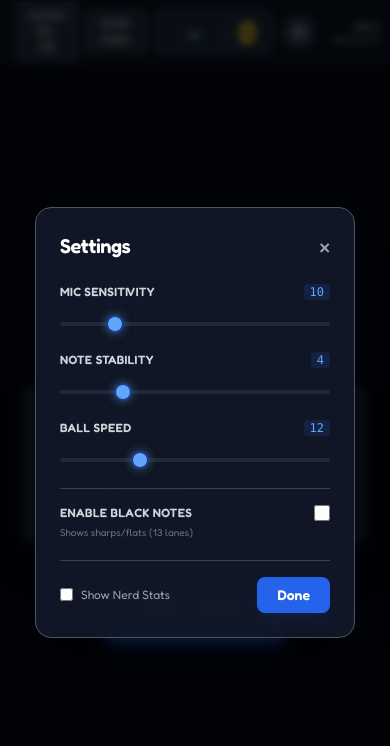
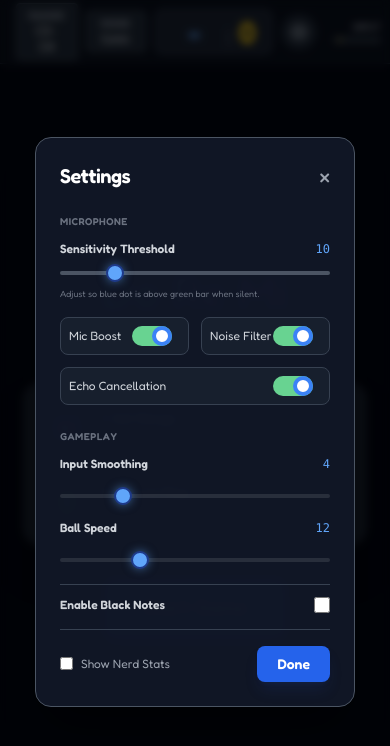
Before and after one commit to rodrigocipriani/pitchy, a plain HTML site: page index.html in a window 390 px wide. Both pictures are taken after a click on the button 299 px from the left and 31 px from the top of the page. Drawn offline with nearby package versions, Linux system fonts and the light colour scheme.

Commit message:
Enhance microphone settings UI and add audio configuration options

```diff
--- a/index.html
+++ b/index.html
@@ -43,6 +43,8 @@
       input[type="range"] {
         -webkit-appearance: none;
         background: transparent;
+        z-index: 10;
+        position: relative;
       }
       input[type="range"]::-webkit-slider-thumb {
         -webkit-appearance: none;
@@ -59,8 +61,17 @@
         width: 100%;
         height: 4px;
         cursor: pointer;
-        background: #1f2937;
+        background: rgba(255, 255, 255, 0.1);
         border-radius: 2px;
+      }
+
+      /* Toggles */
+      .toggle-checkbox:checked {
+        right: 0;
+        border-color: #68d391;
+      }
+      .toggle-checkbox:checked + .toggle-label {
+        background-color: #68d391;
       }
 
       .tuning-pulse {
@@ -133,7 +144,7 @@
       <div class="flex items-center gap-4">
         <button
           id="settingsBtn"
-          class="p-2 text-gray-400 hover:text-white transition bg-gray-800 rounded-full hover:bg-gray-700"
+          class="p-2 text-gray-400 hover:text-white transition bg-gray-800 rounded-full hover:bg-gray-700 relative"
         >
           <svg
             xmlns="http://www.w3.org/2000/svg"
@@ -226,18 +237,35 @@
           </button>
         </div>
 
-        <div class="mb-5 group">
-          <div class="flex justify-between mb-2">
-            <label
-              class="text-xs text-gray-300 font-bold uppercase tracking-wide"
-              >Mic Sensitivity</label
+        <!-- Mic Settings Group -->
+        <div class="mb-6">
+          <p
+            class="text-[10px] font-bold text-gray-500 uppercase mb-3 tracking-wider"
           >
-            <span
-              class="text-xs font-mono text-blue-400 bg-blue-900/30 px-1.5 rounded"
-              id="sensVal"
+            Microphone
+          </p>
+
+          <!-- Sensitivity with Visual Feedback -->
+          <div class="mb-4">
+            <div class="flex justify-between mb-1">
+              <label class="text-xs text-gray-300 font-bold"
+                >Sensitivity Threshold</label
+              >
+              <span class="text-xs font-mono text-blue-400" id="sensVal"
                 >10</span
               >
             </div>
+            <div class="relative h-6 flex items-center">
+              <!-- Background Volume Meter -->
+              <div
+                class="absolute inset-0 h-1 bg-gray-700 rounded-full overflow-hidden top-2.5"
+              >
+                <div
+                  id="settingMicBar"
+                  class="h-full bg-green-500 transition-all duration-75 w-0 opacity-50"
+                ></div>
+              </div>
+              <!-- Actual Slider -->
               <input
                 type="range"
                 id="sensSlider"
@@ -247,16 +275,95 @@
                 class="w-full"
               />
             </div>
+            <p class="text-[9px] text-gray-500 mt-0.5">
+              Adjust so blue dot is above green bar when silent.
+            </p>
+          </div>
 
-        <div class="mb-5 group">
+          <!-- Toggles Grid -->
+          <div class="grid grid-cols-2 gap-3">
+            <!-- Boost -->
+            <div
+              class="flex items-center justify-between bg-gray-800/50 p-2 rounded-lg border border-gray-700"
+            >
+              <span class="text-xs text-gray-300">Mic Boost</span>
+              <div
+                class="relative inline-block w-10 mr-2 align-middle select-none transition duration-200 ease-in"
+              >
+                <input
+                  type="checkbox"
+                  name="toggle"
+                  id="boostCheck"
+                  class="toggle-checkbox absolute block w-5 h-5 rounded-full bg-white border-4 appearance-none cursor-pointer checked:right-0 checked:border-blue-500 right-5 transition-all duration-200"
+                  checked
+                />
+                <label
+                  for="boostCheck"
+                  class="toggle-label block overflow-hidden h-5 rounded-full bg-gray-600 cursor-pointer"
+                ></label>
+              </div>
+            </div>
+
+            <!-- Noise Suppression -->
+            <div
+              class="flex items-center justify-between bg-gray-800/50 p-2 rounded-lg border border-gray-700"
+            >
+              <span class="text-xs text-gray-300">Noise Filter</span>
+              <div
+                class="relative inline-block w-10 mr-2 align-middle select-none transition duration-200 ease-in"
+              >
+                <input
+                  type="checkbox"
+                  name="toggle"
+                  id="noiseCheck"
+                  class="toggle-checkbox absolute block w-5 h-5 rounded-full bg-white border-4 appearance-none cursor-pointer checked:right-0 checked:border-blue-500 right-5 transition-all duration-200"
+                  checked
+                />
+                <label
+                  for="noiseCheck"
+                  class="toggle-label block overflow-hidden h-5 rounded-full bg-gray-600 cursor-pointer"
+                ></label>
+              </div>
+            </div>
+
+            <!-- Echo Cancellation -->
+            <div
+              class="flex items-center justify-between bg-gray-800/50 p-2 rounded-lg border border-gray-700 col-span-2"
+            >
+              <span class="text-xs text-gray-300">Echo Cancellation</span>
+              <div
+                class="relative inline-block w-10 mr-2 align-middle select-none transition duration-200 ease-in"
+              >
+                <input
+                  type="checkbox"
+                  name="toggle"
+                  id="echoCheck"
+                  class="toggle-checkbox absolute block w-5 h-5 rounded-full bg-white border-4 appearance-none cursor-pointer checked:right-0 checked:border-blue-500 right-5 transition-all duration-200"
+                  checked
+                />
+                <label
+                  for="echoCheck"
+                  class="toggle-label block overflow-hidden h-5 rounded-full bg-gray-600 cursor-pointer"
+                ></label>
+              </div>
+            </div>
+          </div>
+        </div>
+
+        <!-- Game Settings Group -->
+        <div class="mb-4">
+          <p
+            class="text-[10px] font-bold text-gray-500 uppercase mb-3 tracking-wider"
+          >
+            Gameplay
+          </p>
+
+          <div class="mb-4">
             <div class="flex justify-between mb-2">
-            <label
-              class="text-xs text-gray-300 font-bold uppercase tracking-wide"
-              >Note Stability</label
+              <label class="text-xs text-gray-300 font-bold"
+                >Input Smoothing</label
               >
-            <span
-              class="text-xs font-mono text-blue-400 bg-blue-900/30 px-1.5 rounded"
-              id="smoothVal"
+              <span class="text-xs font-mono text-blue-400" id="smoothVal"
                 >4</span
               >
             </div>
@@ -270,15 +377,10 @@
             />
           </div>
 
-        <div class="mb-5 group">
+          <div class="mb-4">
             <div class="flex justify-between mb-2">
-            <label
-              class="text-xs text-gray-300 font-bold uppercase tracking-wide"
-              >Ball Speed</label
-            >
-            <span
-              class="text-xs font-mono text-blue-400 bg-blue-900/30 px-1.5 rounded"
-              id="physVal"
+              <label class="text-xs text-gray-300 font-bold">Ball Speed</label>
+              <span class="text-xs font-mono text-blue-400" id="physVal"
                 >12</span
               >
             </div>
@@ -292,13 +394,11 @@
             />
           </div>
 
-        <!-- Chromatic Toggle -->
-        <div class="mb-5 border-t border-gray-700 pt-4">
+          <div class="border-t border-gray-700 pt-3">
             <label
               class="text-xs text-gray-300 flex items-center justify-between cursor-pointer group"
             >
-            <span
-              class="font-bold uppercase tracking-wide group-hover:text-white"
+              <span class="font-bold group-hover:text-white"
                 >Enable Black Notes</span
               >
               <input
@@ -307,9 +407,7 @@
                 class="rounded bg-gray-700 border-gray-600 text-blue-500 w-4 h-4"
               />
             </label>
-          <p class="text-[10px] text-gray-500 mt-1">
-            Shows sharps/flats (13 lanes)
-          </p>
+          </div>
         </div>
 
         <div
@@ -425,10 +523,50 @@
       const audioCtx = new (window.AudioContext || window.webkitAudioContext)();
       let analyser, microphone, dataArray, gainNode;
       let isAudioInitialized = false;
+      let currentStream = null;
 
+      const noteLabels = ["Do", "Re", "Mi", "Fa", "Sol", "La", "Si", "Do"];
+      const laneColors = [
+        "#1f2937",
+        "#111827",
+        "#1f2937",
+        "#111827",
+        "#1f2937",
+        "#111827",
+        "#1f2937",
+        "#111827",
+      ];
+      const noteColors = [
+        "hsl(0, 80%, 60%)",
+        "hsl(30, 80%, 60%)",
+        "hsl(60, 80%, 50%)",
+        "hsl(120, 70%, 50%)",
+        "hsl(180, 70%, 50%)",
+        "hsl(240, 70%, 60%)",
+        "hsl(280, 70%, 60%)",
+        "hsl(0, 80%, 60%)",
+      ];
+
+      let baseMIDINote = 48; // C3
+      let isTuning = false;
+
+      let config = {
+        sensitivity: 10,
+        smoothingBuffer: 4,
+        ballPhysicsSpeed: 12,
+        gameSpeed: 200,
+        chromaticMode: false,
+        micBoost: true,
+        noiseSuppression: true,
+        echoCancellation: true,
+      };
+
+      // Helper getters
+      function getLaneCount() {
+        return config.chromaticMode ? 13 : 8;
+      }
       // NOTE CONFIGURATION
       const DIATONIC_LABELS = ["Do", "Re", "Mi", "Fa", "Sol", "La", "Si", "Do"];
-      // 0=Do(C), 1=Do#, 2=Re(D), 3=Re#, 4=Mi(E), 5=Fa(F), 6=Fa#, 7=Sol(G), 8=Sol#, 9=La(A), 10=La#, 11=Si(B), 12=Do
       const CHROMATIC_LABELS = [
         "Do",
         "Do#",
@@ -444,60 +582,40 @@
         "Si",
         "Do",
       ];
-
-      // Colors for Chromatic (13 steps)
-      const CHROMATIC_COLORS = [
-        "hsl(0, 80%, 60%)", // C  Red
-        "hsl(15, 80%, 60%)", // C#
-        "hsl(30, 80%, 60%)", // D  Orange
-        "hsl(45, 80%, 60%)", // D#
-        "hsl(60, 80%, 50%)", // E  Yellow
-        "hsl(120, 70%, 50%)", // F  Green
-        "hsl(150, 70%, 50%)", // F#
-        "hsl(180, 70%, 50%)", // G  Cyan
-        "hsl(210, 70%, 60%)", // G#
-        "hsl(240, 70%, 60%)", // A  Blue
-        "hsl(260, 70%, 60%)", // A#
-        "hsl(280, 70%, 60%)", // B  Purple
-        "hsl(0, 80%, 60%)", // C  Red (High)
-      ];
-
-      // Colors for Diatonic (8 steps)
-      const DIATONIC_COLORS = [
-        "hsl(0, 80%, 60%)", // Do
-        "hsl(30, 80%, 60%)", // Re
-        "hsl(60, 80%, 50%)", // Mi
-        "hsl(120, 70%, 50%)", // Fa
-        "hsl(180, 70%, 50%)", // Sol
-        "hsl(240, 70%, 60%)", // La
-        "hsl(280, 70%, 60%)", // Si
-        "hsl(0, 80%, 60%)", // Do
-      ];
-
-      let baseMIDINote = 48; // C3
-      let isTuning = false;
-
-      let config = {
-        sensitivity: 10,
-        smoothingBuffer: 4,
-        ballPhysicsSpeed: 12,
-        gameSpeed: 200,
-        chromaticMode: false, // New Setting
-      };
-
-      // Helper getters
-      function getLaneCount() {
-        return config.chromaticMode ? 13 : 8;
-      }
       function getLabels() {
         return config.chromaticMode ? CHROMATIC_LABELS : DIATONIC_LABELS;
       }
+      const CHROMATIC_COLORS = [
+        "hsl(0, 80%, 60%)",
+        "hsl(15, 80%, 60%)",
+        "hsl(30, 80%, 60%)",
+        "hsl(45, 80%, 60%)",
+        "hsl(60, 80%, 50%)",
+        "hsl(120, 70%, 50%)",
+        "hsl(150, 70%, 50%)",
+        "hsl(180, 70%, 50%)",
+        "hsl(210, 70%, 60%)",
+        "hsl(240, 70%, 60%)",
+        "hsl(260, 70%, 60%)",
+        "hsl(280, 70%, 60%)",
+        "hsl(0, 80%, 60%)",
+      ];
+      const DIATONIC_COLORS = [
+        "hsl(0, 80%, 60%)",
+        "hsl(30, 80%, 60%)",
+        "hsl(60, 80%, 50%)",
+        "hsl(120, 70%, 50%)",
+        "hsl(180, 70%, 50%)",
+        "hsl(240, 70%, 60%)",
+        "hsl(280, 70%, 60%)",
+        "hsl(0, 80%, 60%)",
+      ];
       function getColors() {
         return config.chromaticMode ? CHROMATIC_COLORS : DIATONIC_COLORS;
       }
 
       /* -------------------------------------------------------------------------- */
-      /* GAME ENGINE (Canvas, State, Resize)                                        */
+      /* GAME ENGINE PREP                                                           */
       /* -------------------------------------------------------------------------- */
       const canvas = document.getElementById("gameCanvas");
       const ctx = canvas.getContext("2d");
@@ -518,25 +636,13 @@
         silenceTimer: 0,
       };
 
-      function resize() {
-        canvas.width = canvas.parentElement.clientWidth;
-        canvas.height = canvas.parentElement.clientHeight;
-        state.laneHeight = canvas.height / getLaneCount();
-        if (!state.running) {
-          state.playerY = canvas.height / 2;
-          state.rawPlayerY = state.playerY;
-        }
-      }
-      window.addEventListener("resize", resize);
-
       /* -------------------------------------------------------------------------- */
-      /* WALL CLASS (DEFINED EARLY)                                                 */
+      /* WALL CLASS (DEFINED BEFORE USE)                                            */
       /* -------------------------------------------------------------------------- */
       class Wall {
         constructor() {
           this.x = canvas.width;
           this.w = 80;
-          // Correctly use dynamic lane count
           this.holeIdx = Math.floor(Math.random() * getLaneCount());
           this.passed = false;
         }
@@ -584,7 +690,17 @@
         }
       }
 
-      // Init resize
+      function resize() {
+        canvas.width = canvas.parentElement.clientWidth;
+        canvas.height = canvas.parentElement.clientHeight;
+        state.laneHeight = canvas.height / getLaneCount();
+        if (!state.running) {
+          state.playerY = canvas.height / 2;
+          state.rawPlayerY = state.playerY;
+        }
+      }
+      window.addEventListener("resize", resize);
+      // Initialize canvas size immediately
       resize();
 
       /* -------------------------------------------------------------------------- */
@@ -596,6 +712,9 @@
       const physSlider = document.getElementById("physSlider");
       const statsCheck = document.getElementById("showStatsCheck");
       const chromaticCheck = document.getElementById("chromaticCheck");
+      const boostCheck = document.getElementById("boostCheck");
+      const noiseCheck = document.getElementById("noiseCheck");
+      const echoCheck = document.getElementById("echoCheck");
       const practiceBtn = document.getElementById("practiceBtn");
 
       document
@@ -637,6 +756,32 @@
         state.walls = [];
       });
 
+      boostCheck.addEventListener("change", (e) => {
+        config.micBoost = e.target.checked;
+        if (gainNode) gainNode.gain.value = config.micBoost ? 4.0 : 1.0;
+      });
+
+      // Audio Constraint Toggles (Requires Restart)
+      function restartAudio() {
+        if (isAudioInitialized) {
+          if (currentStream)
+            currentStream.getTracks().forEach((track) => track.stop());
+          initAudio().then((success) => {
+            if (!success) console.log("Failed to restart audio");
+          });
+        }
+      }
+
+      noiseCheck.addEventListener("change", (e) => {
+        config.noiseSuppression = e.target.checked;
+        restartAudio();
+      });
+
+      echoCheck.addEventListener("change", (e) => {
+        config.echoCancellation = e.target.checked;
+        restartAudio();
+      });
+
       let practiceMode = false;
       let practiceTargetLane = -1;
 
@@ -664,17 +809,21 @@
       async function initAudio() {
         try {
           if (audioCtx.state === "suspended") await audioCtx.resume();
-          const stream = await navigator.mediaDevices.getUserMedia({
+
+          const constraints = {
             audio: {
-              echoCancellation: true,
+              echoCancellation: config.echoCancellation,
               autoGainControl: true,
-              noiseSuppression: true,
+              noiseSuppression: config.noiseSuppression,
             },
-          });
+          };
+
+          const stream = await navigator.mediaDevices.getUserMedia(constraints);
+          currentStream = stream;
 
           microphone = audioCtx.createMediaStreamSource(stream);
           gainNode = audioCtx.createGain();
-          gainNode.gain.value = 4.0;
+          gainNode.gain.value = config.micBoost ? 4.0 : 1.0;
 
           analyser = audioCtx.createAnalyser();
           analyser.fftSize = 2048;
@@ -687,6 +836,7 @@
           document.getElementById("debugStatus").innerText = "Active";
           return true;
         } catch (err) {
+          console.error(err);
           return false;
         }
       }
@@ -697,27 +847,32 @@
         for (let i = 0; i < SIZE; i++) rms += buf[i] * buf[i];
         rms = Math.sqrt(rms / SIZE);
 
+        // Visuals for Main Bar AND Settings Bar
         const volPct = Math.min(100, rms * 2000);
-        document.getElementById("micVolumeBar").style.width = `${volPct}%`;
+        const mainBar = document.getElementById("micVolumeBar");
+        const settingBar = document.getElementById("settingMicBar");
+
+        if (mainBar) mainBar.style.width = `${volPct}%`;
+        if (settingBar) settingBar.style.width = `${volPct}%`;
+
         const dRMS = document.getElementById("debugRMS");
         if (dRMS) dRMS.innerText = rms.toFixed(4);
 
         const threshold = config.sensitivity / 1000;
-        const volBar = document.getElementById("micVolumeBar");
 
         if (state.ignoreInput) {
-          volBar.classList.replace("bg-green-500", "bg-gray-600");
+          if (mainBar) mainBar.classList.replace("bg-green-500", "bg-gray-600");
           return { freq: -1, confidence: 0 };
         }
 
         if (rms < threshold) {
-          volBar.classList.replace("bg-green-500", "bg-gray-600");
+          if (mainBar) mainBar.classList.replace("bg-green-500", "bg-gray-600");
           const dStat = document.getElementById("debugStatus");
           if (dStat) dStat.innerText = "Silence";
           return { freq: -1, confidence: 0 };
         }
 
-        volBar.classList.replace("bg-gray-600", "bg-green-500");
+        if (mainBar) mainBar.classList.replace("bg-gray-600", "bg-green-500");
         const dStat = document.getElementById("debugStatus");
         if (dStat) dStat.innerText = "Listening";
 
@@ -913,8 +1068,10 @@
         if (toneTimeout) clearTimeout(toneTimeout);
 
         const volBar = document.getElementById("micVolumeBar");
+        if (volBar) {
           volBar.classList.add("bg-gray-500");
           volBar.classList.remove("bg-green-500");
+        }
 
         // Lane Index to MIDI Semitone
         const count = getLaneCount();
@@ -959,8 +1116,10 @@
 
         toneTimeout = setTimeout(() => {
           state.ignoreInput = false;
+          if (volBar) {
             volBar.classList.remove("bg-gray-500");
             volBar.classList.add("bg-green-500");
+          }
         }, 800);
       }
 
```
Lines whose indentation alone changed are shown as unchanged.
